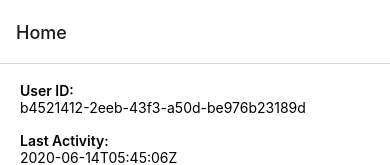
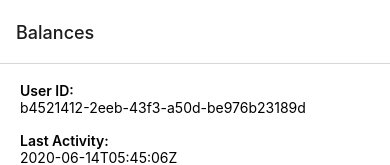
Before and after one commit to vishant101/monolith, a React Native app: screen /Balances in a window 390 px wide. Shown: the top 165 px of the page. Built offline with nearby package versions, Linux system fonts and the light colour scheme.

Commit message:
Refactor Home -> Balances

```diff
--- a/App.tsx
+++ b/App.tsx
@@ -2,7 +2,7 @@ import * as React from 'react';
 import {Provider} from 'react-redux';
 import {NavigationContainer} from '@react-navigation/native';
 import {createNativeStackNavigator} from '@react-navigation/native-stack';
-import {Home} from './src/Views/Screens';
+import {Balances} from './src/Views/Screens';
 import configureStore from './src/Store/configureStore';
 
 const Stack = createNativeStackNavigator();
@@ -14,7 +14,7 @@ function App() {
     <Provider store={store}>
       <NavigationContainer>
         <Stack.Navigator>
-          <Stack.Screen name="Home" component={Home} />
+          <Stack.Screen name="Balances" component={Balances} />
         </Stack.Navigator>
       </NavigationContainer>
     </Provider>
--- a/src/Views/Screens/Home/index.tsx
+++ b/src/Views/Screens/Balances/index.tsx
@@ -1,7 +1,7 @@
 import {connect} from 'react-redux';
 import {bindActionCreators} from 'redux';
 
-import Home from './home';
+import Balances from './Balances';
 
 import {fetchTransactions} from '../../../Redux/Actions';
 
@@ -27,4 +27,4 @@ const mapDispatchToProps = dispatch =>
     dispatch,
   );
 
-export default connect(mapStateToProps, mapDispatchToProps)(Home);
+export default connect(mapStateToProps, mapDispatchToProps)(Balances);
--- a/src/Views/Screens/index.ts
+++ b/src/Views/Screens/index.ts
@@ -1,3 +1,3 @@
-import Home from './Home';
+import Balances from './Balances';
 
-export {Home};
+export {Balances};
```
Also changed, not shown: src/Views/Screens/Balances/Balances.tsx (renamed from src/Views/Screens/Home/home.tsx), src/Views/Screens/Balances/styles.ts (renamed from src/Views/Screens/Home/styles.ts).
